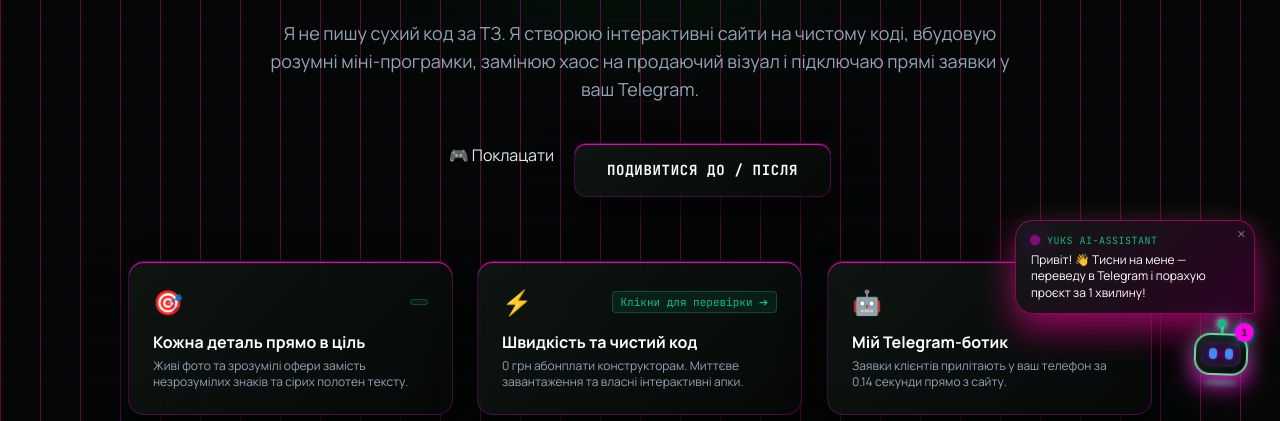
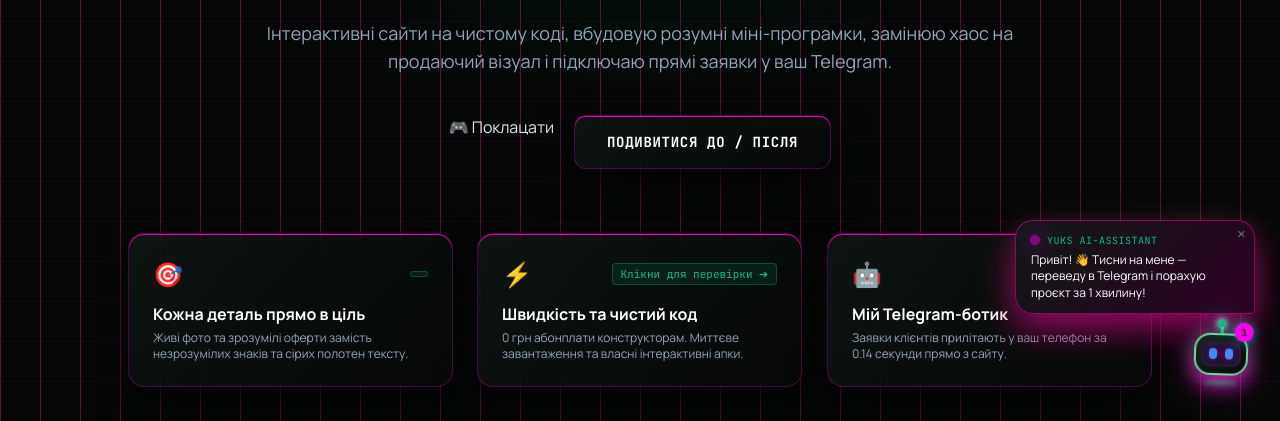
Before and after one commit to kiszka01-01/yuks.pl, a website: page index.html in a window 1280 px wide. Shown: the part 379-800 px from the top of the page. Drawn offline with nearby package versions, Linux system fonts and the light colour scheme; a web font is replaced by a local one.

Commit message:
Update index.html

```diff
--- a/index.html
+++ b/index.html
@@ -570,12 +570,12 @@
         </h1>
 
         <p class="text-slate-400 text-base sm:text-lg max-w-3xl font-normal leading-relaxed mb-10">
-            Я не пишу сухий код за ТЗ. Я створюю інтерактивні сайти на чистому коді, вбудовую розумні міні-програмки, замінюю хаос на продаючий візуал і підключаю прямі заявки у ваш Telegram.
+     Інтерактивні сайти на чистому коді, вбудовую розумні міні-програмки, замінюю хаос на продаючий візуал і підключаю прямі заявки у ваш Telegram.
         </p>
 
         <div class="flex flex-wrap justify-center gap-5 mb-16">
 
-                🎮 Поклацати
+        🎮 Поклацати
             </a>
             <a href="#transformation" class="px-8 py-4 rounded-xl glass-3d tilt-card text-white font-mono font-bold text-xs sm:text-sm uppercase tracking-wider hover:text-neon">
                 <span>Подивитися До / Після</span>
@@ -592,7 +592,7 @@
                         <span class="font-mono text-[11px] text-neon border border-neon/30 px-2 py-0.5 rounded bg-neon/10 group-hover:bg-neon group-hover:text-obsidian transition-colors"-></span>
                     </div>
                         <h4 class="font-bold text-white text-base mb-1">Кожна деталь прямо в ціль</h4>
-                    <p class="text-xs text-slate-400">Живі фото та зрозумілі офери замість незрозумілих знаків та сірих полотен тексту.</p>
+                    <p class="text-xs text-slate-400">Живі фото та зрозумілі оферти замість незрозумілих знаків та сірих полотен тексту.</p>
                 </div>
             </div>
 
```
